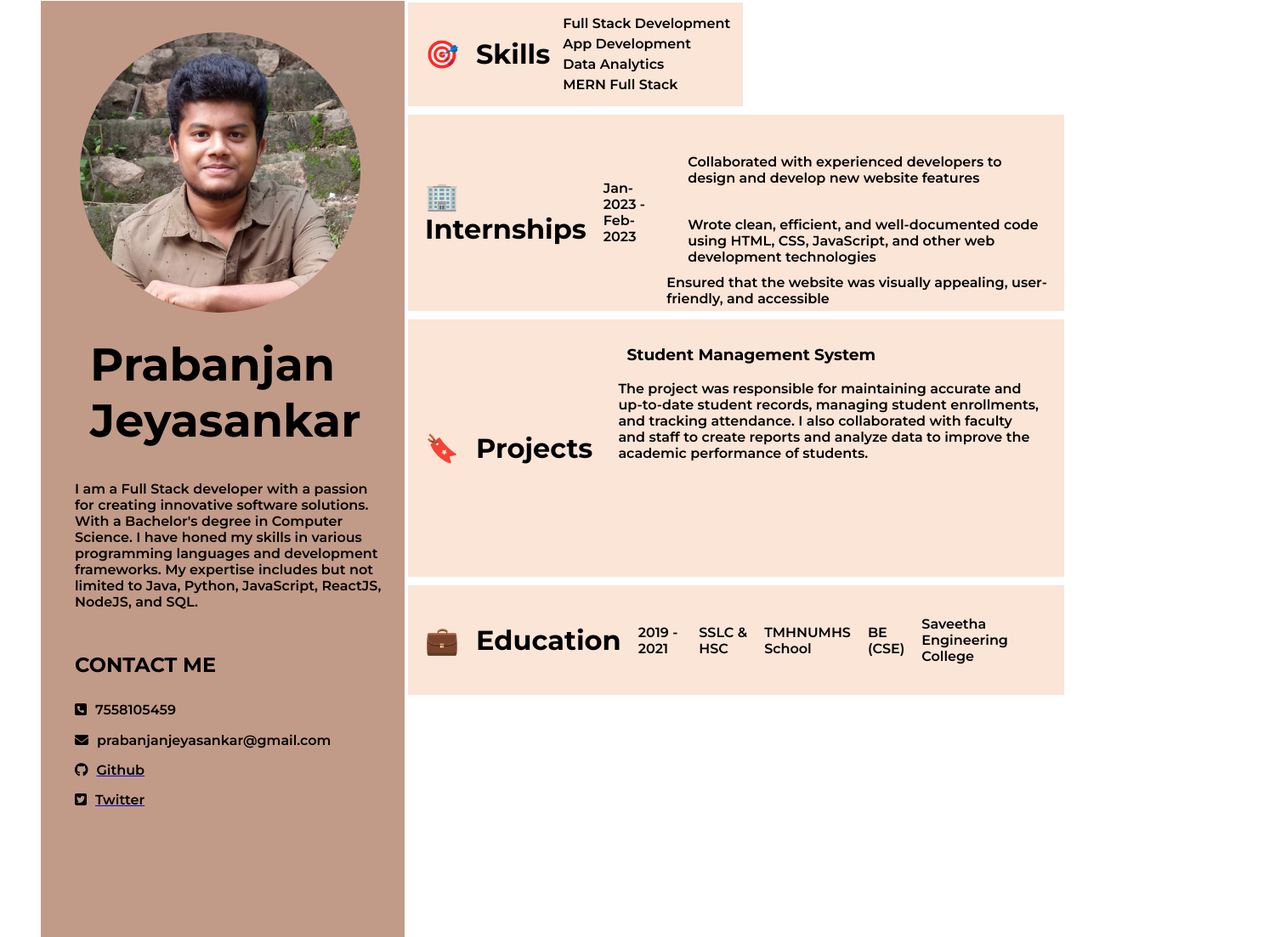
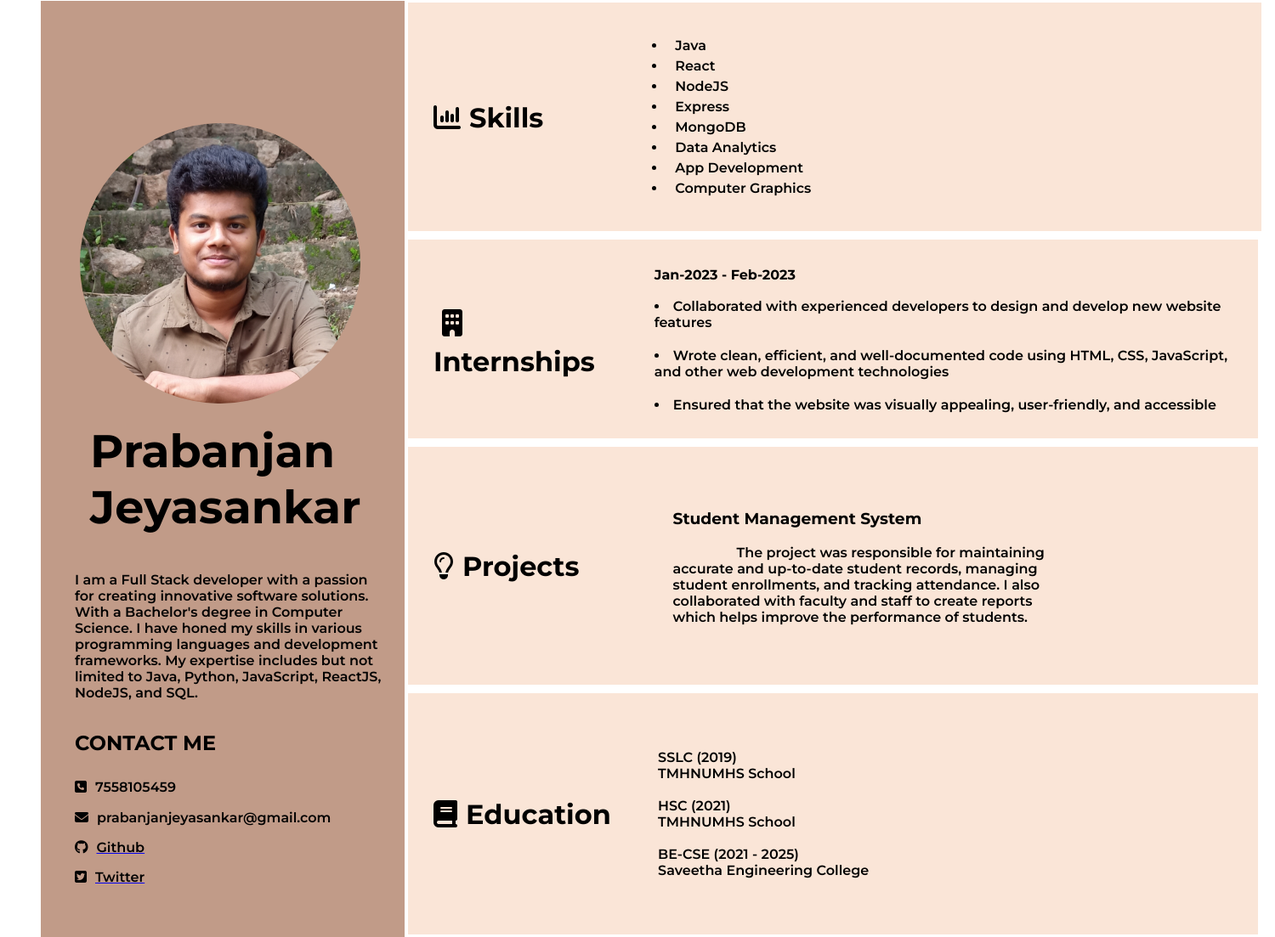
Before and after one commit to PrabanjanJeyasankar/html-resume, a plain HTML site: page index.html in a window 1280 px wide. Shown: the part 65-1168 px from the top of the page at 85% size, 1500 px wide, since content can reach past the window. Drawn offline with Linux system fonts and the light colour scheme.

Commit message:
Modify. modified height and width of boxes and adjusted fonts

```diff
--- a/assets/css/style.css
+++ b/assets/css/style.css
@@ -3,22 +3,32 @@
     box-sizing: border-box;
     padding: 10px;
     size: auto;
+
 }
 
 .skills-box {
     float: left;
+    height: auto;
+    width:125.5vh;
     background-color: #fae5d7;
     display: flex;
     align-items: center;
     margin-left:452px;
     position: relative;
     top: 40px;
+
 }
 .skill-1,.skill-2,.skill-3,.skill-4{
     margin:-15px;
 }
+.skills-description{
+    position: relative;
+    left:130px;
+}
 .internship-box{
     float: left;
+    height: auto;
+    width:125vh;
     background-color: #fae5d7;
     display: flex;
     align-items: center;
@@ -26,12 +36,26 @@
     position: relative;
     top: 50px;
 }
-.intern-point-1,.intern-point-2,.intern-point-3{
-    margin:-25px;
+.intern-year{
+    position: relative;
+    top:-30px;
 }
+.internship-description{
+    position: relative;
+    right:-30px;
+}
+.intern-year{
+    list-style: none;
+    font-weight: bold;
+    position: relative;
+    top: 2px;
+}
+
 
 .project-box{
     float: left;
+    height: 35vh;
+    width:125vh;
     background-color: #fae5d7;
     display: flex;
     align-items: center;
@@ -39,21 +63,21 @@
     position: relative;
     top: 60px;
     size: 130px;
+
+}
+.project{
+    position: relative;
+    left:10vh;
+}
+.project-title{
+    position: relative;
+    top:10px;
 }
 .project-description{
     position: relative;
-    top:-45px;
+    top:-10px;
 }
 
-/* .work-experience {
-    float: left;
-    background-color: #fae5d7;
-    display: flex;
-    align-items: center;
-    margin-left:452px;
-    position: relative;
-    top: 40px;
-} */
 
 .job-title{
     font-size: 25px;
@@ -61,6 +85,8 @@
 
 .education{
     float: left;
+    height: 35.5vh;
+    width:125vh;
     background-color: #fae5d7;
     display: flex;
     align-items: center;
@@ -80,7 +106,7 @@
 .left-box{
     background-color:#c19b88;
     width: 35%;
-    height: 167vh;
+    height: 166.5vh;
     position: relative;
     z-index: 1;
     left: 20px;
@@ -89,12 +115,12 @@
 
 .image,.name,.objective-text,.sidebar-content{
     position: relative;
-    top: -720px;
+    top: -895px;
 }
 .name {
     font-size: 36px;
     position: relative;
-    top:-790px;
+    top:-970px;
     left: 18px;
 }
 
@@ -107,12 +133,12 @@
 }
 .contact-heading{
     position: relative;
-    top:-240px;
+    top:-430px;
 }
 .contact-number,.email-id,.github,.twitter-id{
     position: relative;
     margin:-20px;
-    top:-240px;
+    top:-430px;
     left:10px;
     color: black;
 }
--- a/index.html
+++ b/index.html
@@ -13,45 +13,58 @@
 </head>
 <body>
     <div class="skills-box">
-        <h1>🎯</h1>
-         <h1 class="skills-title">Skills</h1><br><br>
-        <div class="job-description">
-            <ul class="skill-1">Full Stack Development</ul>
-            <ul class="skill-2">App Development</ul>
-            <ul class="skill-3">Data Analytics</ul>
-            <ul class="skill-4">MERN Full Stack</ul>
+         <h1 class="skills-title"><i class="fa fa-bar-chart" aria-hidden="true"></i>Skills</h1><br><br>
+        <div class="skills-description">
+            <ul>
+                <li class="skill-1">Java</li>
+                <li class="skill-1">React</li>
+                <li class="skill-1">NodeJS</li>
+                <li class="skill-1">Express</li>
+                <li class="skill-1">MongoDB</li>
+                <li class="skill-1">Data Analytics</li>
+                <li class="skill-1">App Development</li>
+                <li class="skill-1">Computer Graphics</li>
+
+            </ul>
         </div>
+
     </div>
+
 
     <br><br>
     <div class="internship-box">
-        <h1 class="internship-title">🏢Internships</h1>
-       <div class="intership-period">Jan-2023 - Feb-2023</div><br><br>
-       <div class="internship-description"><ul class="inter-point-1">Collaborated with experienced
-        developers to design and develop new website features</ul>
-       <ul class="inter-point-2">Wrote clean, efficient, and well-documented code using
-        HTML, CSS, JavaScript, and other web development technologies</ul>
-        <ul class="intern-point-3">Ensured that the website was visually appealing, user-friendly, and accessible</ul></div>
+        <div class="internship-title">
+            <h1><i class="fa fa-building" aria-hidden="true"></i>Internships</h1>
+
+        </div>
+       <div class="internship-description"> <li class="intern-year">Jan-2023 - Feb-2023</li>
+        <li>Collaborated with experienced
+        developers to design and develop new website features</li>
+       <li>Wrote clean, efficient, and well-documented code using
+        HTML, CSS, JavaScript, and other web development technologies</li>
+        <li>Ensured that the website was visually appealing, user-friendly, and accessible</li></div>
    </div>
    <div class="project-box">
-    <h1>🔖</h1>
-     <h1 class="project-title">Projects</h1><br><br>
-    <div class="project-description">
-        <ul class="project-1"><h3>Student Management System</h3></ul>
-        <p class="project-description">The project was responsible for maintaining accurate and up-to-date student records,
-             managing student enrollments, and tracking attendance. I also collaborated with faculty
-            and staff to create reports and analyze data to improve the
-            academic performance of students. </p>
+     <h1><i class="fa fa-lightbulb-o" aria-hidden="true"></i>Projects</h1><br><br>
+    <div class="project">
+        <h3 class="project-title">Student Management System</h3></ul>
+        <pre class="project-description">                 The project was responsible for maintaining
+accurate and up-to-date student records, managing
+student enrollments, and tracking attendance. I also
+collaborated with faculty and staff to create reports
+which helps improve the performance of students. </pre>
     </div>
 </div>
     <div class="education">
-        <h1>&#128188;</h1>
-        <h1 class="education-title">Education</h1>
-       <div class="education-period">2019 - 2021</div><br>
-            <ul class="school-grade">SSLC & HSC</ul><br><br>
-            <ul class="school-name">TMHNUMHS School</ul><br><br>
-            <ul class="college-degree">BE (CSE)</ul><br><br>
-            <ul class="college-name">Saveetha Engineering College</ul><br><br></div>
+        <h1 class="education-title"><i class="fa fa-book" aria-hidden="true"></i>Education</h1>
+       <pre>        SSLC (2019)
+        TMHNUMHS School
+
+        HSC (2021)
+        TMHNUMHS School
+
+        BE-CSE (2021 - 2025)
+        Saveetha Engineering College</pre>
    </div>
 
     <div class="left-box">
```
